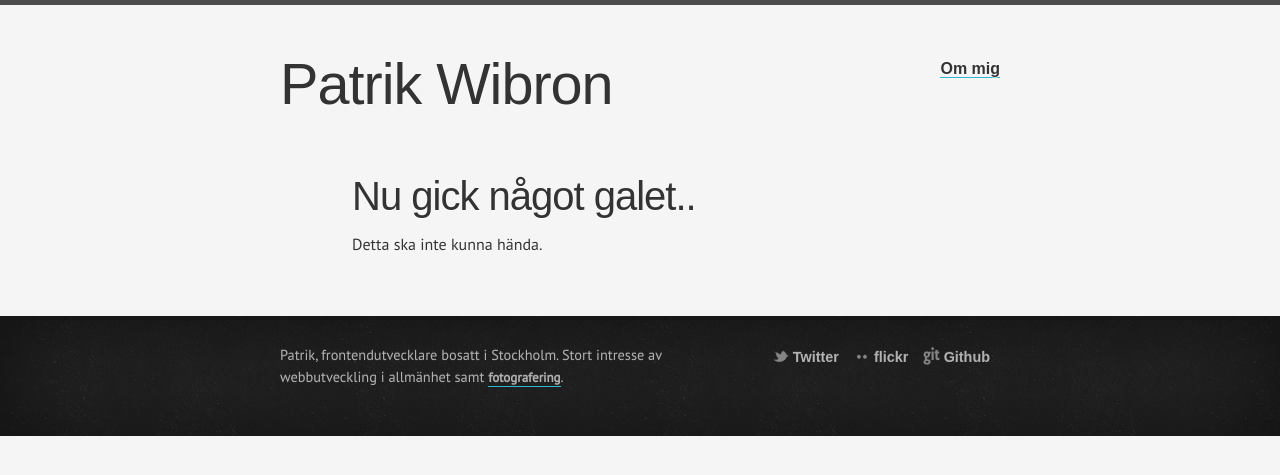
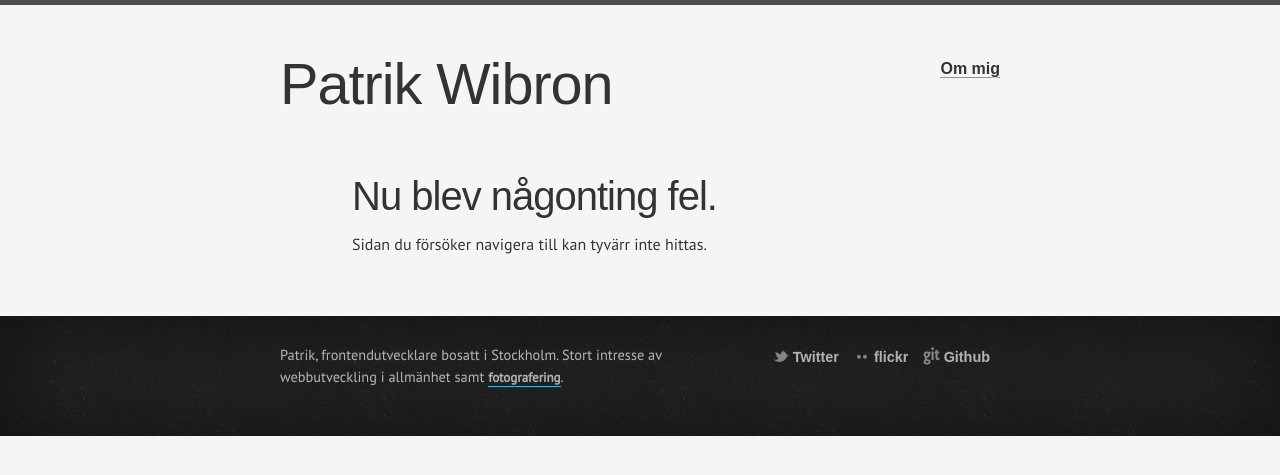
Before and after one commit to wibron/wibron.github.com, a Jekyll site: the page built from 404.html, in a window 1280 px wide. Shown: the top 475 px of the page. Built offline with Jekyll 4.4.1, drawn with Linux system fonts in a browser that asks for light colours.

Commit message:
Change errormessage in 404-page

```diff
--- a/404.html
+++ b/404.html
@@ -6,9 +6,11 @@ layout: default
     <section>
         <article class="post">
             <h1>
-            	Nu gick något galet..
+                Nu blev någonting fel.
             </h1>
-            <p>Detta ska inte kunna hända.</p>
+            <p>
+                Sidan du försöker navigera till kan tyvärr inte hittas.
+            </p>
         </article>
     </section>
 </div>
```
